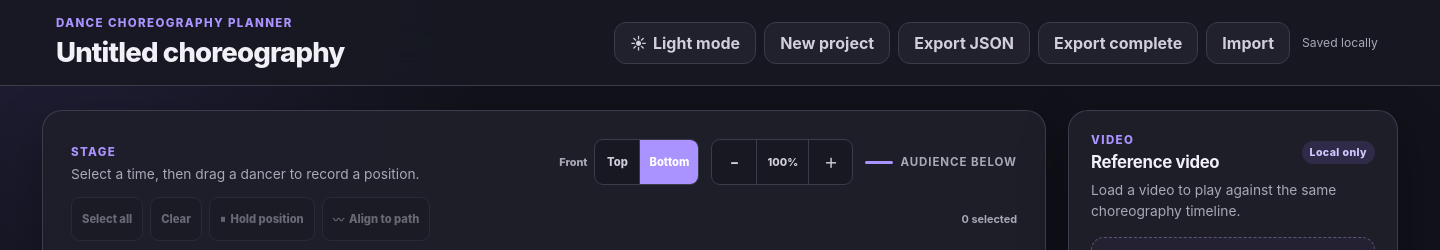
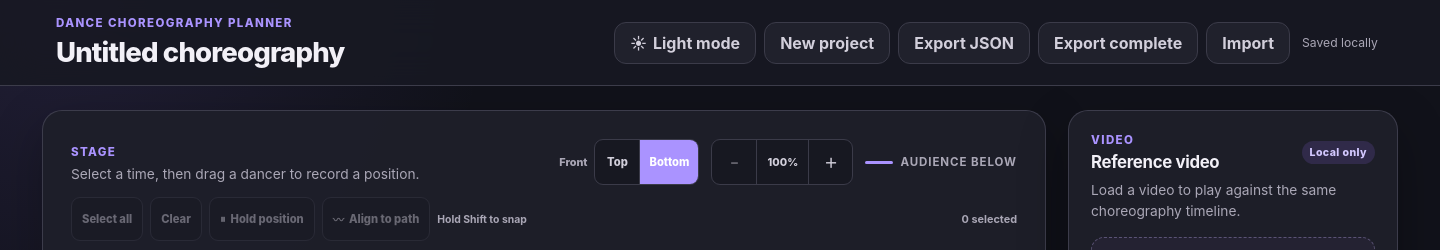
Before and after one commit to dyjagger/choreographyhelper, an Electron app: page index.html in a window 1440 px wide. Shown: the top 250 px of the page. Drawn offline with Linux system fonts and the light colour scheme; no server answers.

Commit message:
Cap stage zoom and clarify path snapping

```diff
--- a/app.js
+++ b/app.js
@@ -40,7 +40,7 @@
   const HISTORY_LIMIT = 50;
   const MAX_IMPORT_BYTES = 5 * 1024 * 1024;
   const MAX_COMPLETE_PACKAGE_BYTES = 1024 * 1024 * 1024;
-  const MIN_STAGE_ZOOM = 0.5;
+  const MIN_STAGE_ZOOM = 1;
   const MAX_STAGE_ZOOM = 3;
   const STAGE_ZOOM_STEP = 0.25;
   const STORAGE_KEY = "formation-studio-project-v1";
--- a/index.html
+++ b/index.html
@@ -88,6 +88,7 @@
                 <span aria-hidden="true">〰</span>
                 Align to path
               </button>
+              <span class="formation-path-hint">Hold Shift to snap</span>
               <span id="selection-count" class="stage-selection-count" aria-live="polite">0 selected</span>
             </div>
 
--- a/styles.css
+++ b/styles.css
@@ -454,6 +454,13 @@ input:focus-visible,
   opacity: 0.42;
 }
 
+.formation-path-hint {
+  color: var(--muted);
+  font-size: 0.65rem;
+  font-weight: 680;
+  white-space: nowrap;
+}
+
 .stage-selection-count {
   margin-left: auto;
   color: var(--muted);
```
Also changed, not shown: README.md.
